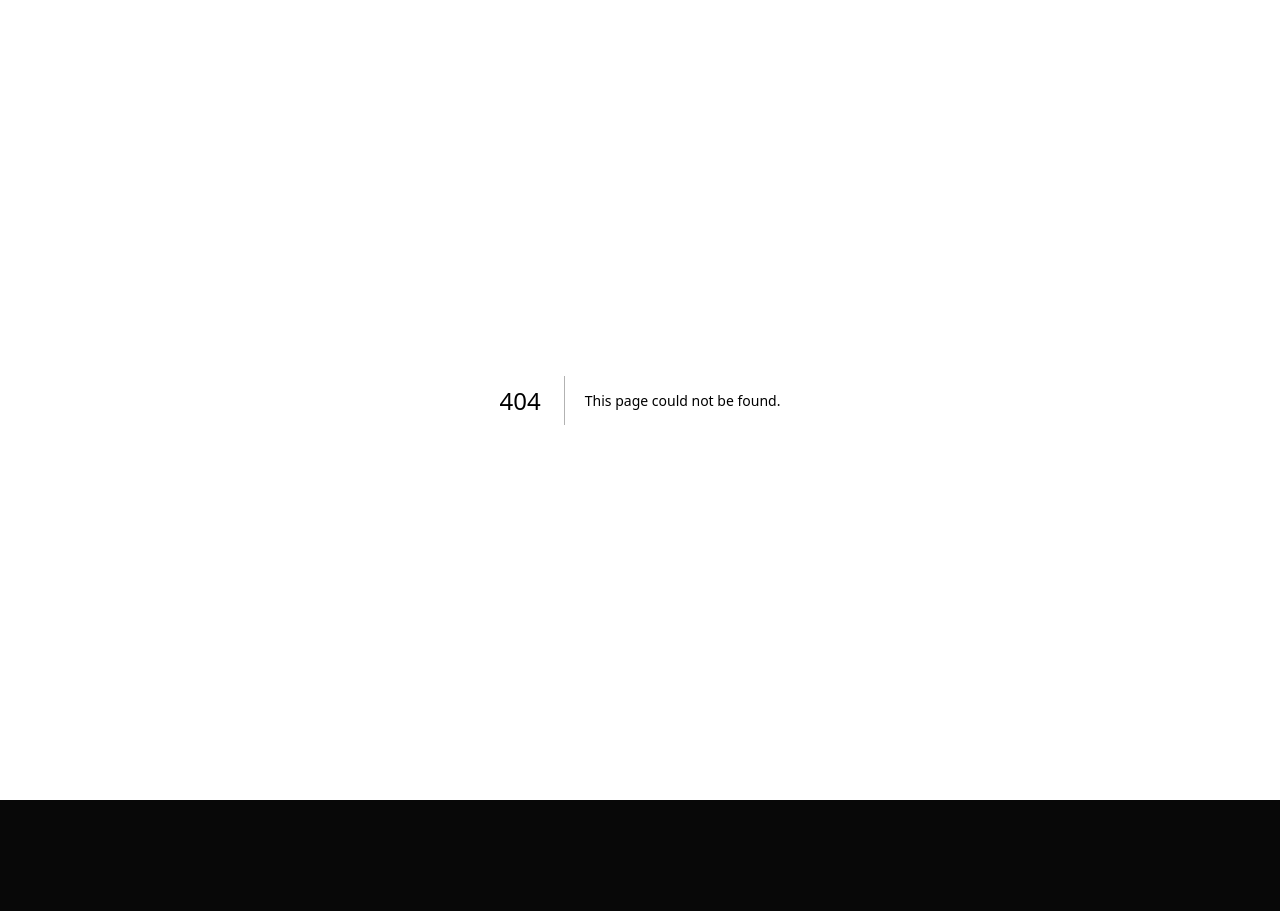
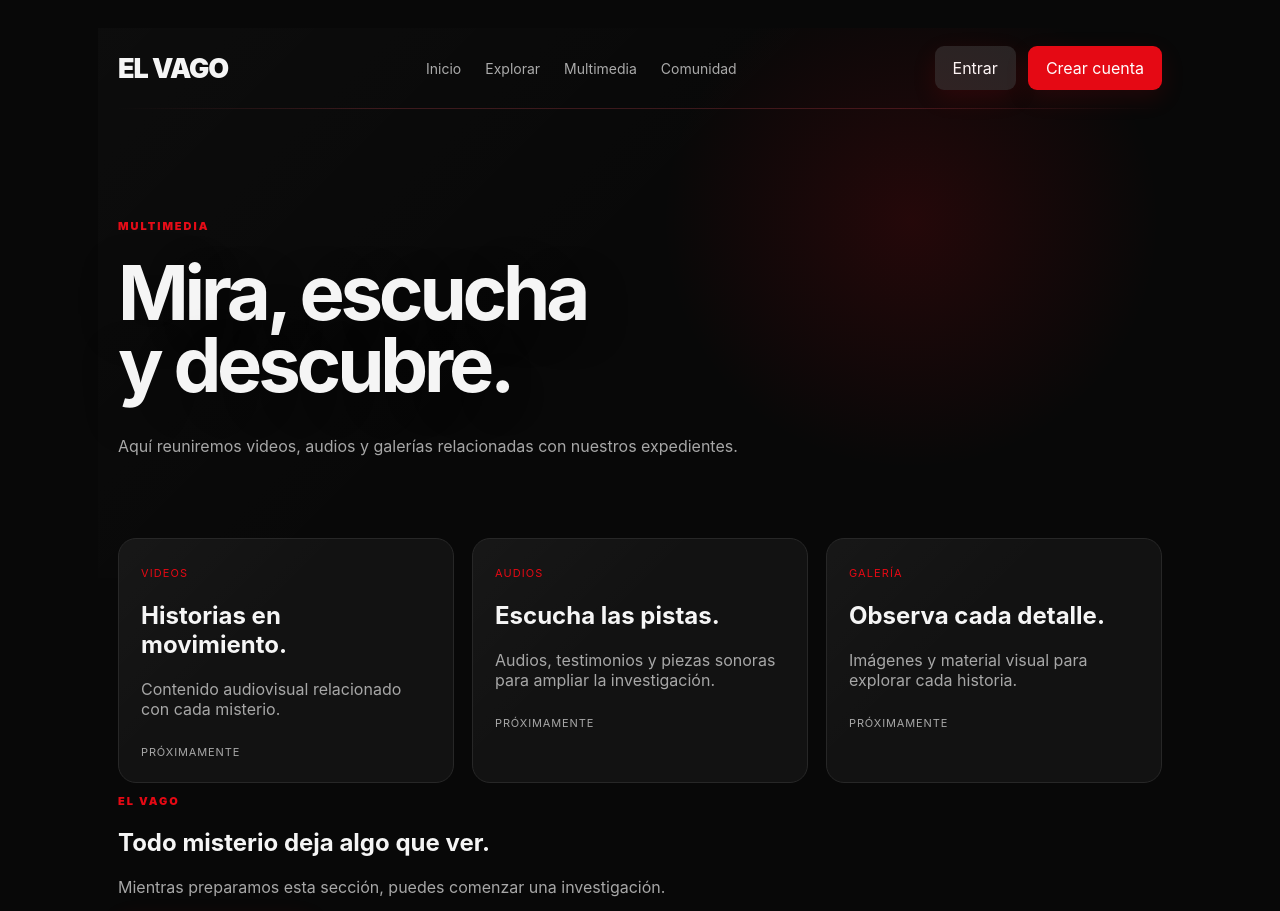
Before and after one commit to cesarrosa610-collab/el-vago, a Next.js app: page /multimedia in a window 1280 px wide. Before the commit this address had no page. Shown: the top 911 px of the page. Before the commit the page ends 800 px from the top, so only its background shows below. Built offline with nearby package versions, Linux system fonts and the light colour scheme; no server answers.

Commit message:
Add multimedia landing page

```diff
--- /dev/null
+++ b/src/app/multimedia/page.tsx
@@ -0,0 +1,47 @@
+import Link from 'next/link';
+import GlobalNav from '../GlobalNav';
+
+export default function Multimedia() {
+  return (
+    <main className="wrap">
+      <GlobalNav />
+      <section className="hero">
+        <p className="eyebrow">MULTIMEDIA</p>
+        <h1>Mira, escucha y descubre.</h1>
+        <p className="lead">
+          Aquí reuniremos videos, audios y galerías relacionadas con nuestros expedientes.
+        </p>
+      </section>
+
+      <section className="grid landingGrid">
+        <article className="card">
+          <span className="tag">VIDEOS</span>
+          <h2>Historias en movimiento.</h2>
+          <p className="muted">Contenido audiovisual relacionado con cada misterio.</p>
+          <span className="muted">PRÓXIMAMENTE</span>
+        </article>
+        <article className="card">
+          <span className="tag">AUDIOS</span>
+          <h2>Escucha las pistas.</h2>
+          <p className="muted">Audios, testimonios y piezas sonoras para ampliar la investigación.</p>
+          <span className="muted">PRÓXIMAMENTE</span>
+        </article>
+        <article className="card">
+          <span className="tag">GALERÍA</span>
+          <h2>Observa cada detalle.</h2>
+          <p className="muted">Imágenes y material visual para explorar cada historia.</p>
+          <span className="muted">PRÓXIMAMENTE</span>
+        </article>
+      </section>
+
+      <section className="premiumTeaser">
+        <div>
+          <p className="eyebrow">EL VAGO</p>
+          <h2>Todo misterio deja algo que ver.</h2>
+          <p className="muted">Mientras preparamos esta sección, puedes comenzar una investigación.</p>
+        </div>
+        <Link className="btn" href="/explorar">Explorar expedientes</Link>
+      </section>
+    </main>
+  );
+}
```
